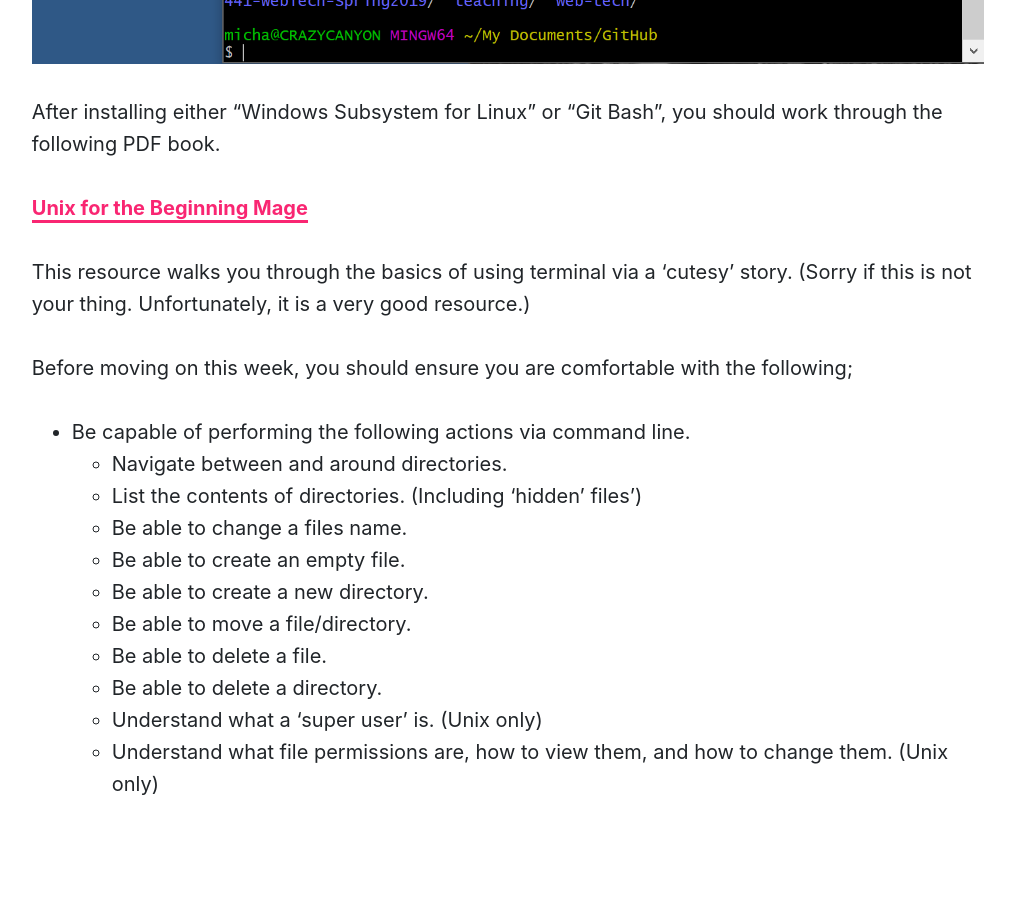
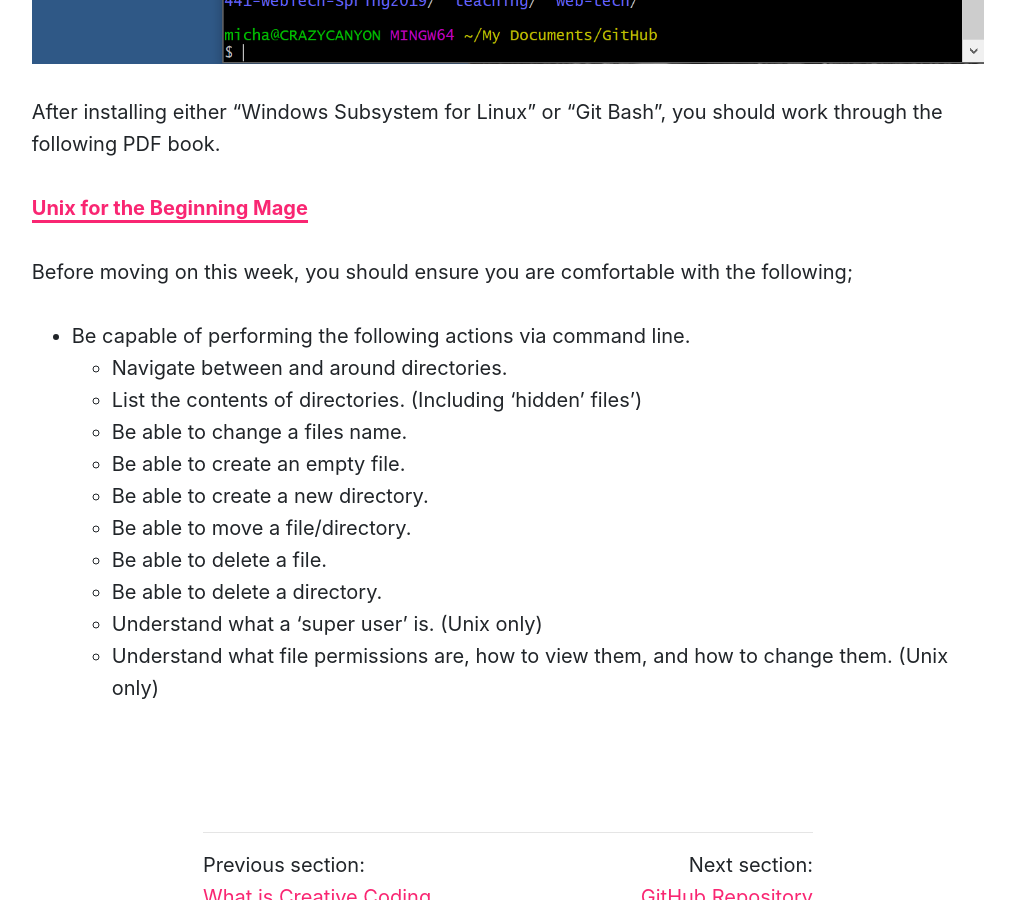
Before and after one commit to Montana-Media-Arts/120_CreativeCoding1-Fall2020, a Jekyll site: the page built from modules/week-1/_posts/2017-01-07-developmentenvironment.md, in a window 1280 px wide and 900 px high, scrolled down 8763 px. Shown: the whole window, without its empty margins (132-1147 px from the left). Built offline with Jekyll 4.4.1, drawn with Linux system fonts in a browser that asks for light colours; nearby versions of some CDN libraries.

Commit message:
Update 2017-01-07-developmentenvironment.md

```diff
--- a/modules/week-1/_posts/2017-01-07-developmentenvironment.md
+++ b/modules/week-1/_posts/2017-01-07-developmentenvironment.md
@@ -113,8 +113,6 @@ After installing either "Windows Subsystem for Linux" or "Git Bash", you should
 
 **[Unix for the Beginning Mage](http://unixmages.com/ufbm.pdf)**
 
-This resource walks you through the basics of using terminal via a ‘cutesy’ story. (Sorry if this is not your thing. Unfortunately, it is a very good resource.)
-
 Before moving on this week, you should ensure you are comfortable with the following;
 
 - Be capable of performing the following actions via command line.
```
Also changed, not shown: other parts of modules/week-1/_posts/2017-01-07-developmentenvironment.md (+1 -1 lines).
